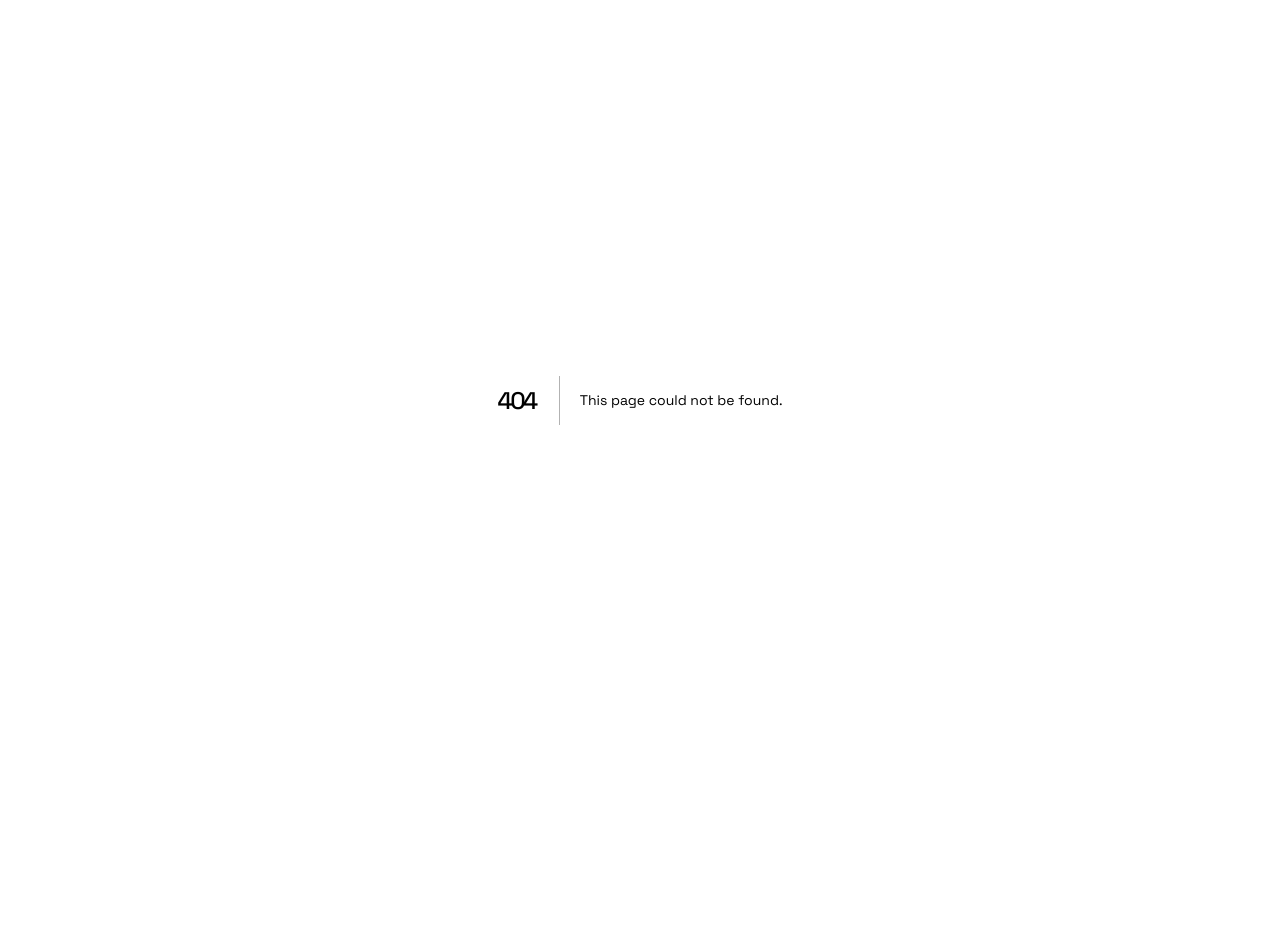
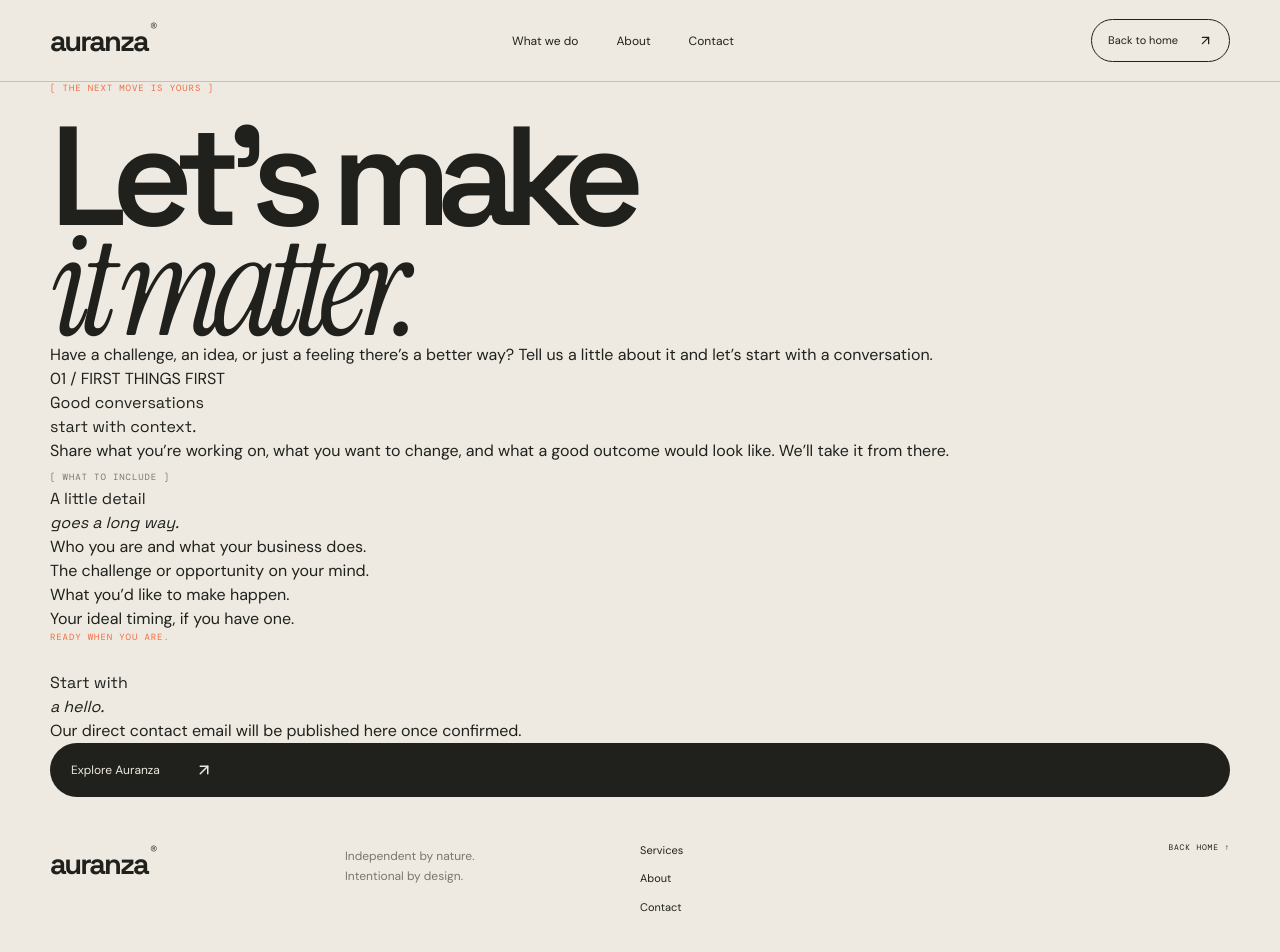
Before and after one commit to auranzadigital-sys/AURANZA, a Next.js app: page /contact in a window 1280 px wide. Before the commit this address had no page. Shown: the top 952 px of the page. Before the commit the page ends 800 px from the top, so only its background shows below. Built offline with nearby package versions, Linux system fonts and the light colour scheme.

Commit message:
Add essential contact page

```diff
--- /dev/null
+++ b/app/contact/page.tsx
@@ -0,0 +1,11 @@
+import Link from "next/link";
+import { ArrowUpRight } from "lucide-react";
+
+export const metadata = { title: "Contact — Auranza®", description: "Start a conversation with Auranza about your brand, digital strategy or next growth opportunity." };
+export default function ContactPage(){return <main className="inner-page">
+<header className="site-header"><nav className="nav shell"><Link className="wordmark" href="/">auranza<span>®</span></Link><div className="nav-center"><Link href="/services">What we do</Link><Link href="/about">About</Link><Link href="/contact">Contact</Link></div><Link className="nav-contact" href="/">Back to home <ArrowUpRight size={15}/></Link><Link className="mobile-contact" href="/">Home ↗</Link></nav></header>
+<section className="contact-page-hero shell"><p className="eyebrow">[ THE NEXT MOVE IS YOURS ]</p><h1>Let’s make<br/><em>it matter.</em></h1><div className="contact-page-bottom"><p>Have a challenge, an idea, or just a feeling there’s a better way? Tell us a little about it and let’s start with a conversation.</p><div className="contact-note"><span>01 / FIRST THINGS FIRST</span><h2>Good conversations<br/>start with context.</h2><p>Share what you’re working on, what you want to change, and what a good outcome would look like. We’ll take it from there.</p></div></div></section>
+<section className="contact-info-band"><div className="shell contact-info-grid"><div><span className="side-label">[ WHAT TO INCLUDE ]</span><h2>A little detail<br/><em>goes a long way.</em></h2></div><ul><li>Who you are and what your business does.</li><li>The challenge or opportunity on your mind.</li><li>What you’d like to make happen.</li><li>Your ideal timing, if you have one.</li></ul></div></section>
+<section className="inner-cta"><div className="shell"><p className="eyebrow">READY WHEN YOU ARE.</p><h2>Start with<br/><em>a hello.</em></h2><p className="contact-small-note">Our direct contact email will be published here once confirmed.</p><Link className="contact-button" href="/">Explore Auranza <ArrowUpRight size={18}/></Link></div></section>
+<footer className="footer"><div className="shell footer-top"><Link className="wordmark" href="/">auranza<span>®</span></Link><p>Independent by nature.<br/>Intentional by design.</p><div className="footer-nav"><Link href="/services">Services</Link><Link href="/about">About</Link><Link href="/contact">Contact</Link></div><Link className="back-top" href="/">BACK HOME ↑</Link></div><div className="shell footer-bottom"><span>© {new Date().getFullYear()} AURANZA STUDIO</span><span>MADE WITH INTENTION.</span><span><Link href="/privacy-policy">PRIVACY</Link> · <Link href="/terms">TERMS</Link></span></div></footer>
+</main>}
```
